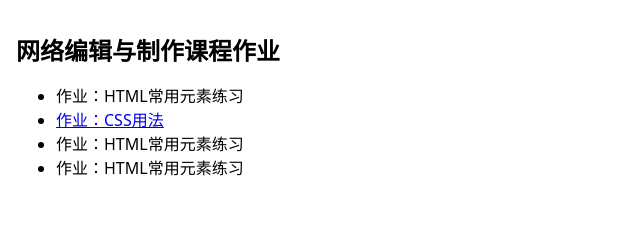
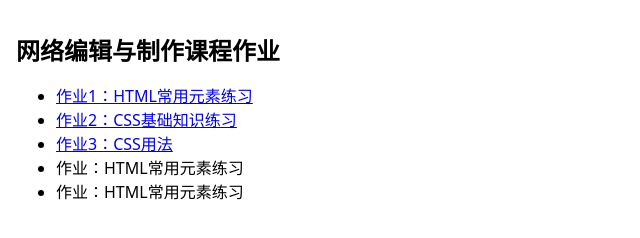
Before and after one commit to muqi910/stackblitz-starters-ze4ddc, a website: page index.html in a window 1280 px wide. Shown: the whole page, without its empty margins (0-640 px from the left). Drawn offline with Linux system fonts and the light colour scheme.

Commit message:
push demo

```diff
--- a/index.html
+++ b/index.html
@@ -16,8 +16,9 @@
     <main>
       <h1>网络编辑与制作课程作业</h1>
       <ul>
-        <li>作业：HTML常用元素练习</li>
-        <li><a href="03-css.html">作业：CSS用法</a></li>
+        <li><a href="01-html.html">作业1：HTML常用元素练习</a></li>
+        <li><a href="02-html.html">作业2：CSS基础知识练习</a></li>
+        <li><a href="03-css.html">作业3：CSS用法</a></li>
         <li>作业：HTML常用元素练习</li>
         <li>作业：HTML常用元素练习</li>
       </ul>
```
